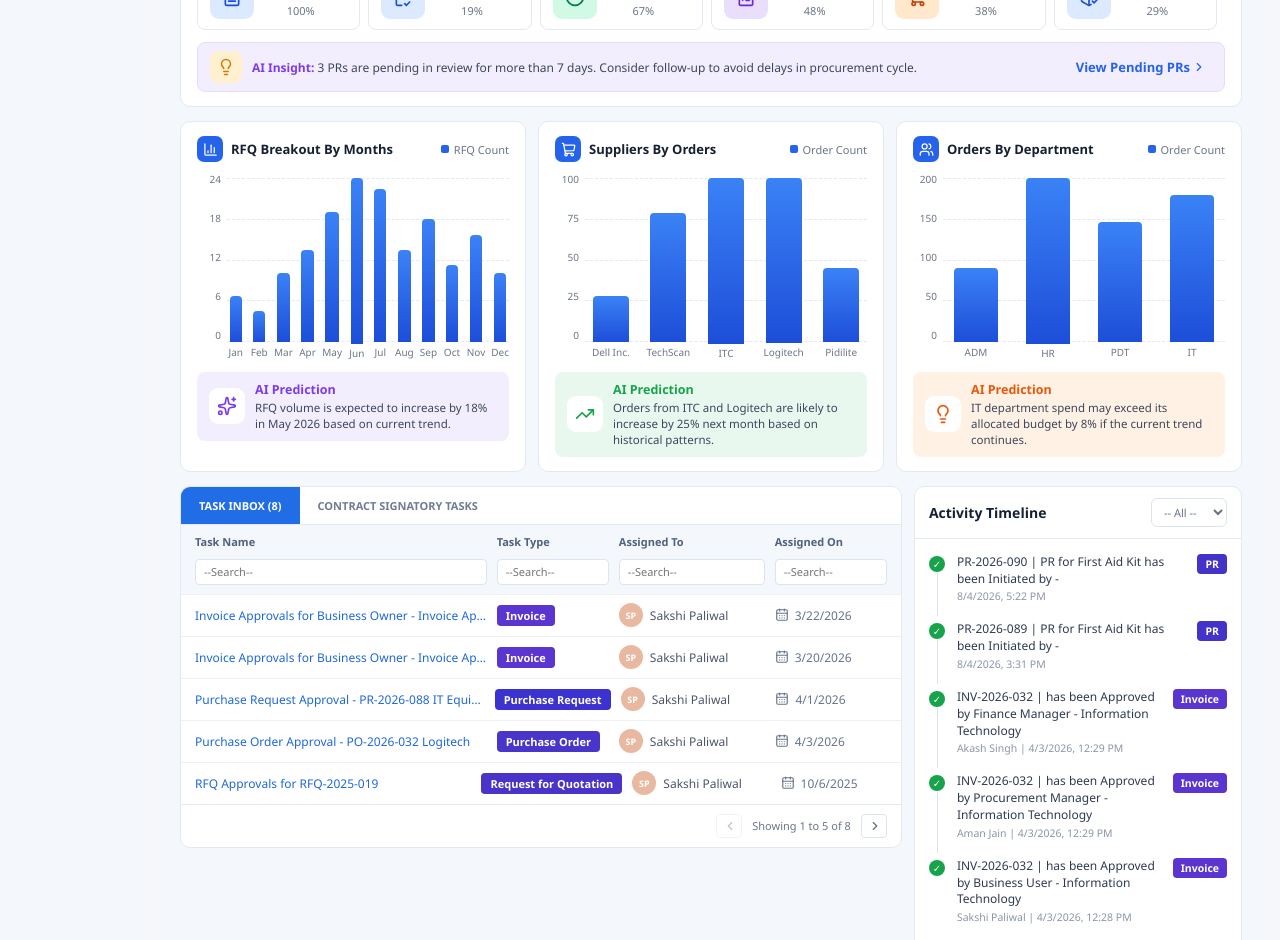
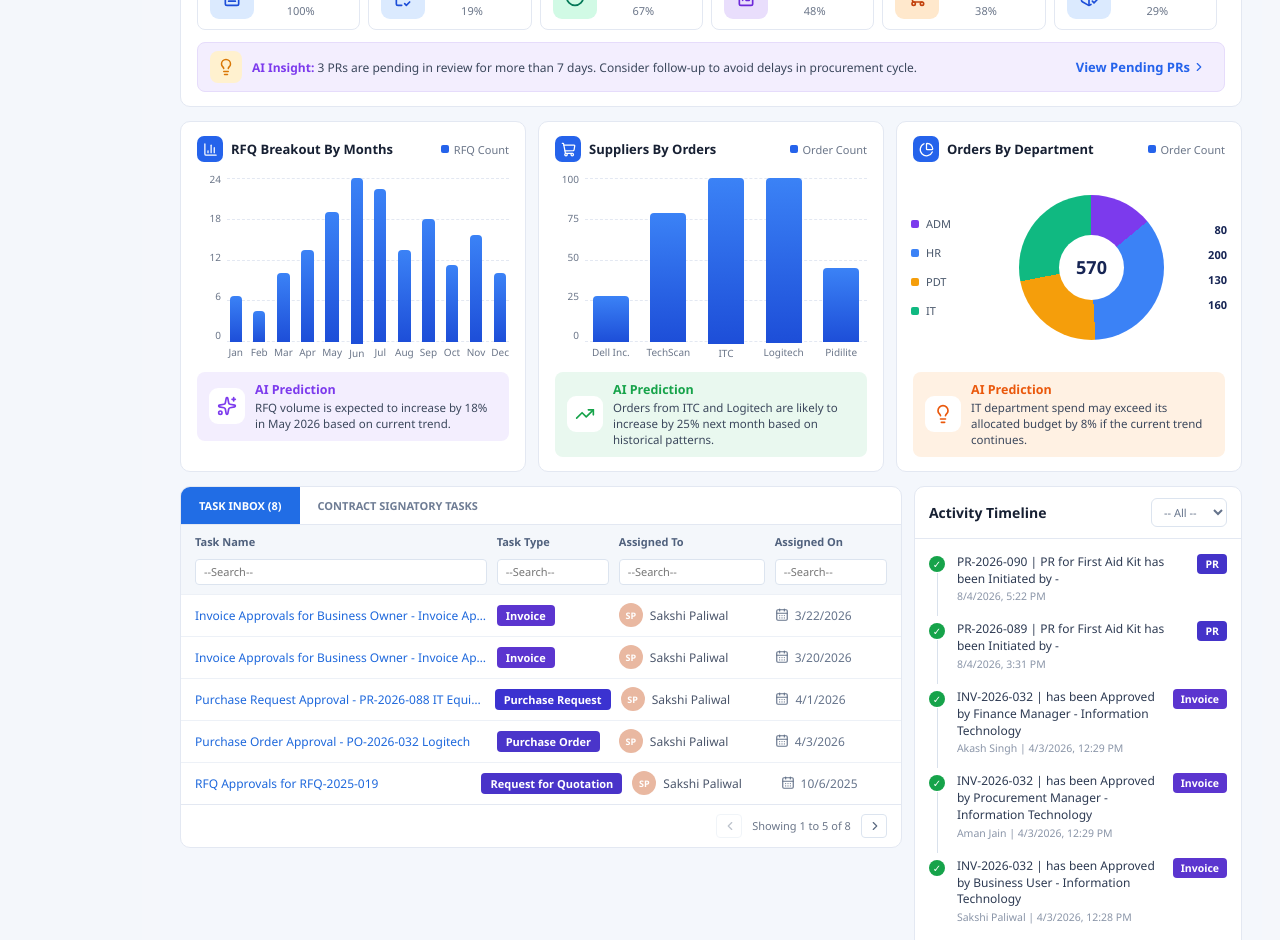
Before and after one commit to subrata-creator/Procurement360, a React (Vite) app: page / in a window 1280 px wide. Shown: the part 820-1760 px from the top of the page. Built offline with nearby package versions, Linux system fonts and the light colour scheme.

Commit message:
Update dashboard pie chart layout

```diff
--- a/src/Pages/Dashboard.tsx
+++ b/src/Pages/Dashboard.tsx
@@ -1,4 +1,4 @@
-import { Bell, CalendarDays, ChevronDown, HelpCircle } from "lucide-react";
+import { Bell, HelpCircle } from "lucide-react";
 import { useNavigate } from "react-router-dom";
 import KpiBanner from "../components/KpiBanner";
 import AIInsights from "../components/AIInsights";
@@ -18,9 +18,9 @@ export default function Dashboard() {
           <p>Overview of your procurement activities with AI insights</p>
         </div>
         <div className="xd-header-actions">
-          <button type="button" className="xd-date"><CalendarDays size={15} /> Apr 1, 2026 - Apr 30, 2026 <ChevronDown size={14} /></button>
           <button type="button" className="xd-icon-btn xd-bell" aria-label="Notifications"><Bell size={16} /></button>
           <button type="button" className="xd-icon-btn" aria-label="Help"><HelpCircle size={16} /></button>
+          <button type="button" className="xd-create-pr" onClick={() => navigate("/purchase-requests")}>+ Create Purchase Request</button>
         </div>
       </header>
 
--- a/src/Styles/DashboardNew.css
+++ b/src/Styles/DashboardNew.css
@@ -7,11 +7,12 @@
 .xd-header{display:flex;justify-content:space-between;align-items:flex-start;gap:12px;flex-wrap:wrap}
 .xd-header h1{font-size:22px;font-weight:700}
 .xd-header p{color:var(--mut);font-size:12px;margin-top:2px}
-.xd-header-actions{display:flex;gap:8px;align-items:center}
-.xd-date,.xd-icon-btn,.xd-select{background:#fff;border:1px solid var(--line);border-radius:8px;color:var(--ink);cursor:pointer;font:inherit}
+.xd-header-actions{display:flex;gap:8px;align-items:center;margin-left:auto}
+.xd-date,.xd-icon-btn,.xd-select,.xd-create-pr{background:#fff;border:1px solid var(--line);border-radius:8px;color:var(--ink);cursor:pointer;font:inherit}
 .xd-date{display:flex;align-items:center;gap:8px;padding:8px 12px}
 .xd-icon-btn{width:34px;height:34px;display:grid;place-items:center;position:relative}
 .xd-bell::after{content:"";position:absolute;top:7px;right:8px;width:7px;height:7px;border-radius:50%;background:var(--red);border:1.5px solid #fff}
+.xd-create-pr{display:inline-flex;align-items:center;justify-content:center;gap:6px;padding:8px 14px;border:0;border-radius:8px;background:linear-gradient(90deg,#1769e8,#5112cf);color:#fff;font-weight:700;box-shadow:0 4px 12px rgba(37,99,235,.18)}
 
 /* panels */
 .xd-panel{background:#fff;border:1px solid var(--line);border-radius:10px;padding:14px 16px}
@@ -91,6 +92,111 @@
 .xd-pred.green{background:#e9f8ef}.xd-pred.green b,.xd-pred.green .xd-pred-icon{color:var(--green)}
 .xd-pred.orange{background:#fff1e3}.xd-pred.orange b,.xd-pred.orange .xd-pred-icon{color:#ea580c}
 
+/* =========================
+   PIE CHART
+========================= */
+
+.xd-pie-card {
+  display: flex;
+  flex-direction: column;
+  gap: 10px;
+}
+.xd-pie-layout {
+  display: grid;
+  grid-template-columns: 90px 145px 45px;
+  align-items: center;
+  justify-content: center;
+  column-gap: 18px;
+  min-height: 190px;
+}
+/* .xd-pie-wrap{position:relative;width:168px;height:168px;flex:none}
+.xd-pie-chart{position:absolute;inset:0;border-radius:50%;box-shadow:inset 0 0 0 1px rgba(23,32,46,.04)} */
+/* .xd-pie-center{position:absolute;inset:42px;border-radius:50%;background:#fff;display:grid;place-items:center;color:#1f2d45;font-size:18px;font-weight:700;box-shadow:inset 0 0 0 1px rgba(23,32,46,.04)}
+
+*/
+
+/* CENTER PIE */
+
+.xd-pie-wrap {
+  position: relative;
+
+  width: 145px;
+  height: 145px;
+
+  display: grid;
+  place-items: center;
+  justify-self: center;
+}
+
+.xd-pie-chart {
+  width: 145px;
+  height: 145px;
+  border-radius: 50%;
+}
+
+.xd-pie-center {
+  position: absolute;
+
+  width: 65px;
+  height: 65px;
+
+  background: #fff;
+  border-radius: 50%;
+
+  display: flex;
+  align-items: center;
+  justify-content: center;
+
+  font-size: 18px;
+  font-weight: 700;
+  color: #172554;
+}
+.xd-pie-values {
+  display: flex;
+  flex-direction: column;
+  align-items: flex-end;
+  justify-content: center;
+  gap: 14px;
+  width: 45px;
+}
+
+.xd-pie-values strong {
+  font-size: 11px;
+  font-weight: 700;
+  color: #172554;
+  line-height: 1;
+}
+.xd-pie-legend {
+  list-style: none;
+  padding: 0;
+  margin: 0;
+
+  display: flex;
+  flex-direction: column;
+  justify-content: center;
+  gap: 14px;
+
+  width: 90px;
+}
+/* .xd-pie-legend li{display:flex;grid-template-columns:10px auto minmax(0,1fr);align-items:center;gap:8px;color:#41506a;font-size:11px;text-align:left;width:100%} */
+.xd-pie-legend li {
+  display: flex;
+  align-items: center;
+  gap: 7px;
+
+  font-size: 11px;
+  color: #475569;
+  white-space: nowrap;
+}
+.xd-pie-dot {
+  width: 8px;
+  height: 8px;
+  border-radius: 2px;
+  flex: none;
+}
+/* .xd-pie-dot{display:inline-block;width:10px;height:10px;border-radius:50%} */
+.xd-pie-legend strong{color:#1f2d45;font-size:11px;font-weight:700;justify-self:start}
+
 /* bottom row */
 .xd-bottom{display:grid;grid-template-columns:minmax(0,2.2fr) minmax(300px,1fr);gap:12px;align-items:start}
 
--- a/src/components/ChartCards.tsx
+++ b/src/components/ChartCards.tsx
@@ -1,7 +1,7 @@
 import React from "react";
-import { BarChart3, ShoppingCart, Users, TrendingUp, Lightbulb, Sparkles } from "lucide-react";
+import { BarChart3, ShoppingCart, PieChart, TrendingUp, Lightbulb, Sparkles } from "lucide-react";
 
-type Item = { label: string; value: number };
+type Item = { label: string; value: number; color?: string };
 type Props = {
   title: string; legend: string; icon: React.ReactNode; items: Item[];
   ticks: number[]; predTone: "violet" | "green" | "orange"; predIcon: React.ReactNode; prediction: string;
@@ -36,6 +36,105 @@ const BarCard: React.FC<Props> = ({ title, legend, icon, items, ticks, predTone,
   );
 };
 
+const PieCard: React.FC<Props> = ({
+  title,
+  legend,
+  icon,
+  items,
+  predTone,
+  predIcon,
+  prediction,
+}) => {
+  const total = items.reduce((sum, item) => sum + item.value, 0);
+
+  let accumulated = 0;
+
+  const gradient = items
+    .map((item) => {
+      const start = accumulated;
+      accumulated += (item.value / total) * 100;
+
+      return `${item.color || "#2563eb"} ${start}% ${accumulated}%`;
+    })
+    .join(", ");
+
+  return (
+    <section className="xd-panel xd-chart xd-pie-card">
+
+      {/* HEADER */}
+      <header className="xd-chart-head">
+        <span className="xd-badge-icon sm blue">
+          {icon}
+        </span>
+
+        <h3>{title}</h3>
+
+        <span className="xd-legend">
+          <i />
+          {legend}
+        </span>
+      </header>
+
+      {/* PIE CONTENT */}
+      <div className="xd-pie-layout">
+
+        {/* LEFT - LEGEND */}
+        <ul className="xd-pie-legend">
+          {items.map((item) => (
+            <li key={item.label}>
+              <span
+                className="xd-pie-dot"
+                style={{
+                  background: item.color || "#2563eb",
+                }}
+              />
+
+              <span>{item.label}</span>
+            </li>
+          ))}
+        </ul>
+
+        {/* CENTER - PIE */}
+        <div className="xd-pie-wrap">
+          <div
+            className="xd-pie-chart"
+            style={{
+              background: `conic-gradient(${gradient})`,
+            }}
+          />
+
+          <div className="xd-pie-center">
+            {total}
+          </div>
+        </div>
+
+        {/* RIGHT - VALUES */}
+        <div className="xd-pie-values">
+          {items.map((item) => (
+            <strong key={item.label}>
+              {item.value}
+            </strong>
+          ))}
+        </div>
+
+      </div>
+
+      {/* AI PREDICTION */}
+      <div className={`xd-pred ${predTone}`}>
+        <span className="xd-pred-icon">
+          {predIcon}
+        </span>
+
+        <p>
+          <b>AI Prediction</b>
+          {prediction}
+        </p>
+      </div>
+
+    </section>
+  );
+};
+
 const months = ["Jan", "Feb", "Mar", "Apr", "May", "Jun", "Jul", "Aug", "Sep", "Oct", "Nov", "Dec"];
 const monthly = [6, 4, 9, 12, 17, 24, 20, 12, 16, 10, 14, 9];
 
@@ -54,9 +153,14 @@ const ChartCards: React.FC = () => (
       predTone="green" predIcon={<TrendingUp size={20} />}
       prediction="Orders from ITC and Logitech are likely to increase by 25% next month based on historical patterns."
     />
-    <BarCard
-      title="Orders By Department" legend="Order Count" icon={<Users size={15} />}
-      items={[{ label: "ADM", value: 80 }, { label: "HR", value: 200 }, { label: "PDT", value: 130 }, { label: "IT", value: 160 }]}
+    <PieCard
+      title="Orders By Department" legend="Order Count" icon={<PieChart size={15} />}
+      items={[
+        { label: "ADM", value: 80, color: "#7c3aed" },
+        { label: "HR", value: 200, color: "#3b82f6" },
+        { label: "PDT", value: 130, color: "#f59e0b" },
+        { label: "IT", value: 160, color: "#10b981" },
+      ]}
       ticks={[200, 150, 100, 50, 0]}
       predTone="orange" predIcon={<Lightbulb size={20} />}
       prediction="IT department spend may exceed its allocated budget by 8% if the current trend continues."
```
